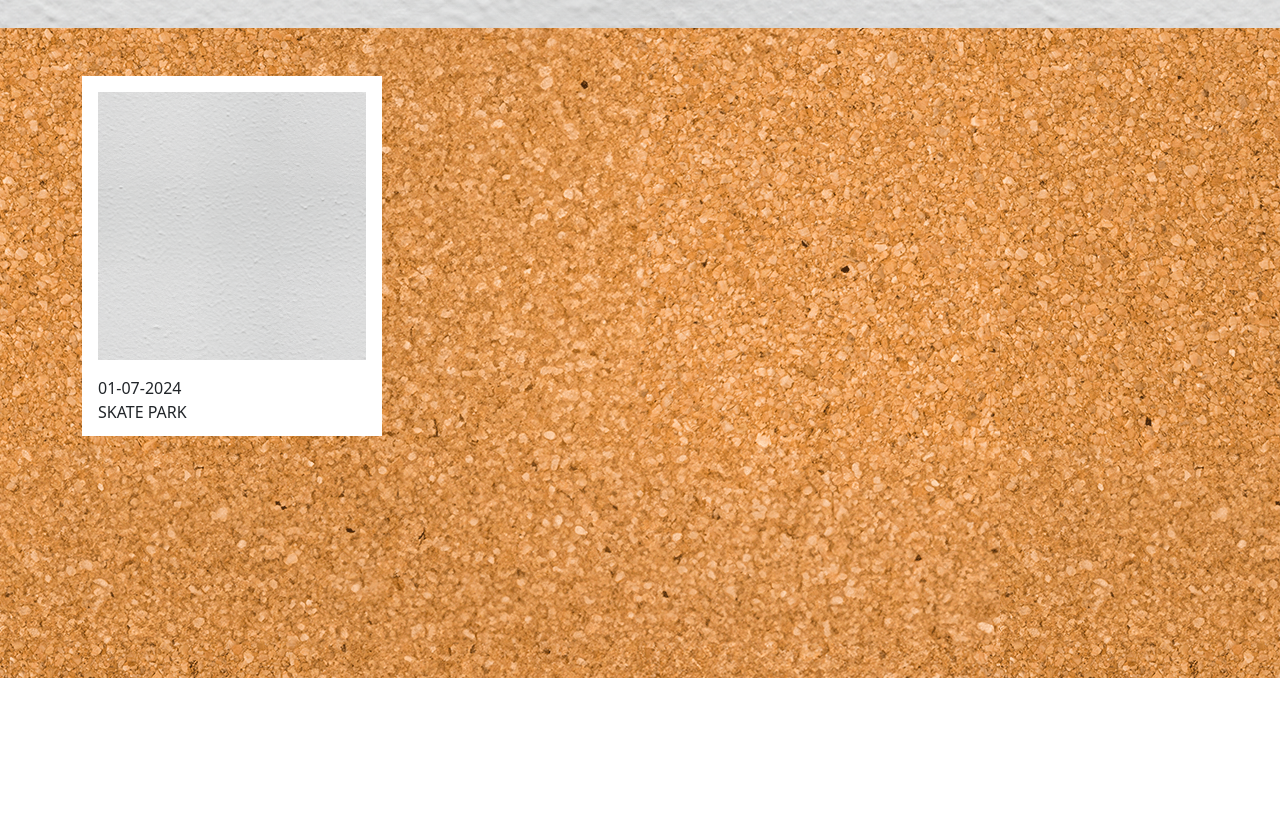
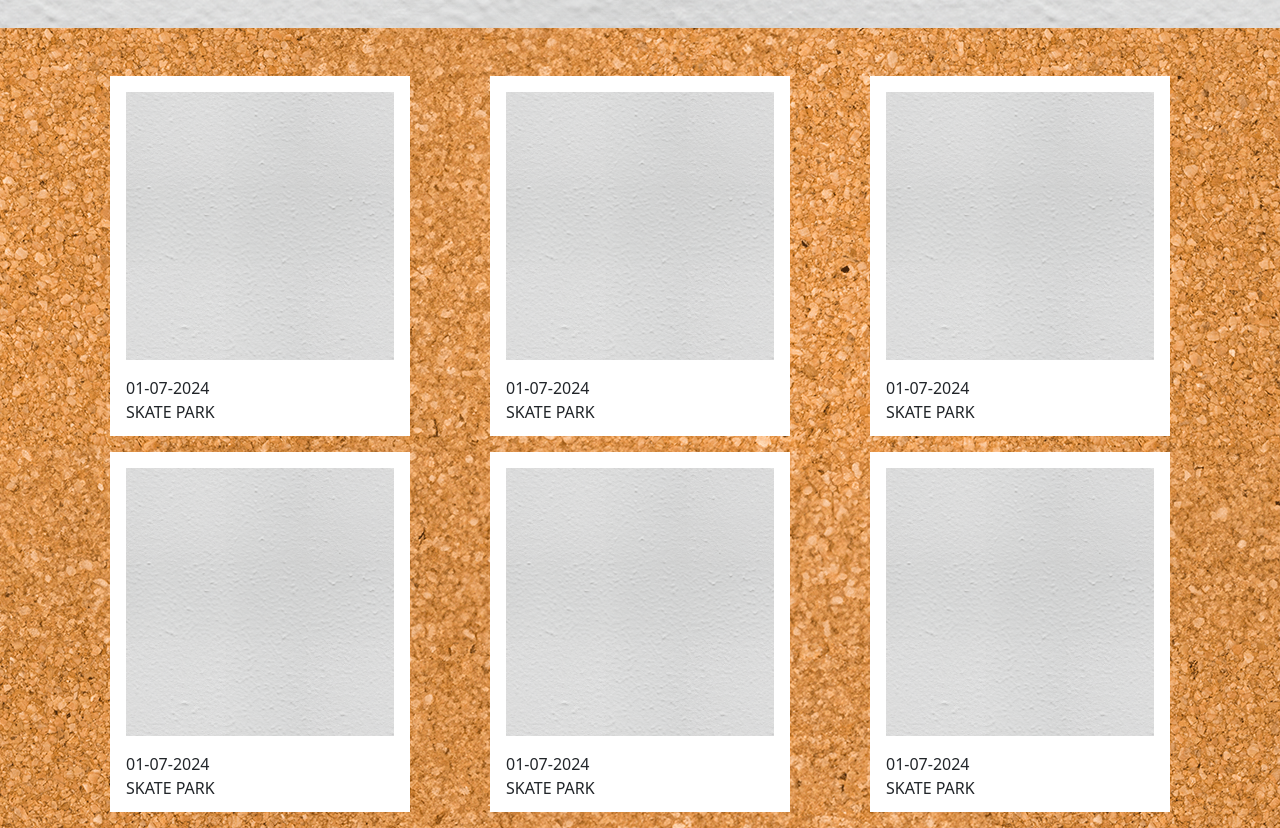
Before and after one commit to GiuseppeFiliberto/js-photo-blog, a plain HTML site: page index.html in a window 1280 px wide. Shown: the part 122-950 px from the top of the page. Before the commit the page ends 800 px from the top, so only its background shows below. Drawn offline with nearby package versions, Linux system fonts and the light colour scheme; a web font is replaced by a local one.

Commit message:
add improvements to all cards size and responsiveness

```diff
--- a/assets/css/style.css
+++ b/assets/css/style.css
@@ -31,7 +31,7 @@ body{
 
 .card-frame{
 
-    max-width: 300px;
-    max-height: 360px;
+    width: 300px;
+    height: 360px;
     background-color: white;
 }
--- a/index.html
+++ b/index.html
@@ -24,7 +24,9 @@
 
         <div class="container container-sm">
 
-            <div class="mt-5">
+            <div class="row mt-5 justify-content-center">
+
+                <div class="col mb-3 d-flex justify-content-center">
                     <div class="card-frame p-3">
                         <div class="card-img mb-3">
                             <img src="./assets/img/wall.png" alt="">
@@ -35,6 +37,75 @@
                             <div class="card-title">SKATE PARK</div>
                         </div>
                     </div>
+                </div>
+
+                <div class="col mb-3 d-flex justify-content-center">
+                    <div class="card-frame p-3">
+                        <div class="card-img mb-3">
+                            <img src="./assets/img/wall.png" alt="">
+                        </div>
+
+                        <div class="card-details">
+                            <div class="date">01-07-2024</div>
+                            <div class="card-title">SKATE PARK</div>
+                        </div>
+                    </div>
+                </div>
+
+                <div class="col mb-3 d-flex justify-content-center">
+                    <div class="card-frame p-3">
+                        <div class="card-img mb-3">
+                            <img src="./assets/img/wall.png" alt="">
+                        </div>
+
+                        <div class="card-details">
+                            <div class="date">01-07-2024</div>
+                            <div class="card-title">SKATE PARK</div>
+                        </div>
+                    </div>
+                </div>
+
+                <div class="col mb-3 d-flex justify-content-center">
+                    <div class="card-frame p-3">
+                        <div class="card-img mb-3">
+                            <img src="./assets/img/wall.png" alt="">
+                        </div>
+
+                        <div class="card-details">
+                            <div class="date">01-07-2024</div>
+                            <div class="card-title">SKATE PARK</div>
+                        </div>
+                    </div>
+                </div>
+
+                <div class="col mb-3 d-flex justify-content-center">
+                    <div class="card-frame p-3">
+                        <div class="card-img mb-3">
+                            <img src="./assets/img/wall.png" alt="">
+                        </div>
+
+                        <div class="card-details">
+                            <div class="date">01-07-2024</div>
+                            <div class="card-title">SKATE PARK</div>
+                        </div>
+                    </div>
+                </div>
+
+                <div class="col mb-3 d-flex justify-content-center">
+                    <div class="card-frame p-3">
+                        <div class="card-img mb-3">
+                            <img src="./assets/img/wall.png" alt="">
+                        </div>
+
+                        <div class="card-details">
+                            <div class="date">01-07-2024</div>
+                            <div class="card-title">SKATE PARK</div>
+                        </div>
+                    </div>
+                </div>
+
+
+
             </div>
 
         </div>
```
Lines whose indentation alone changed are shown as unchanged.
